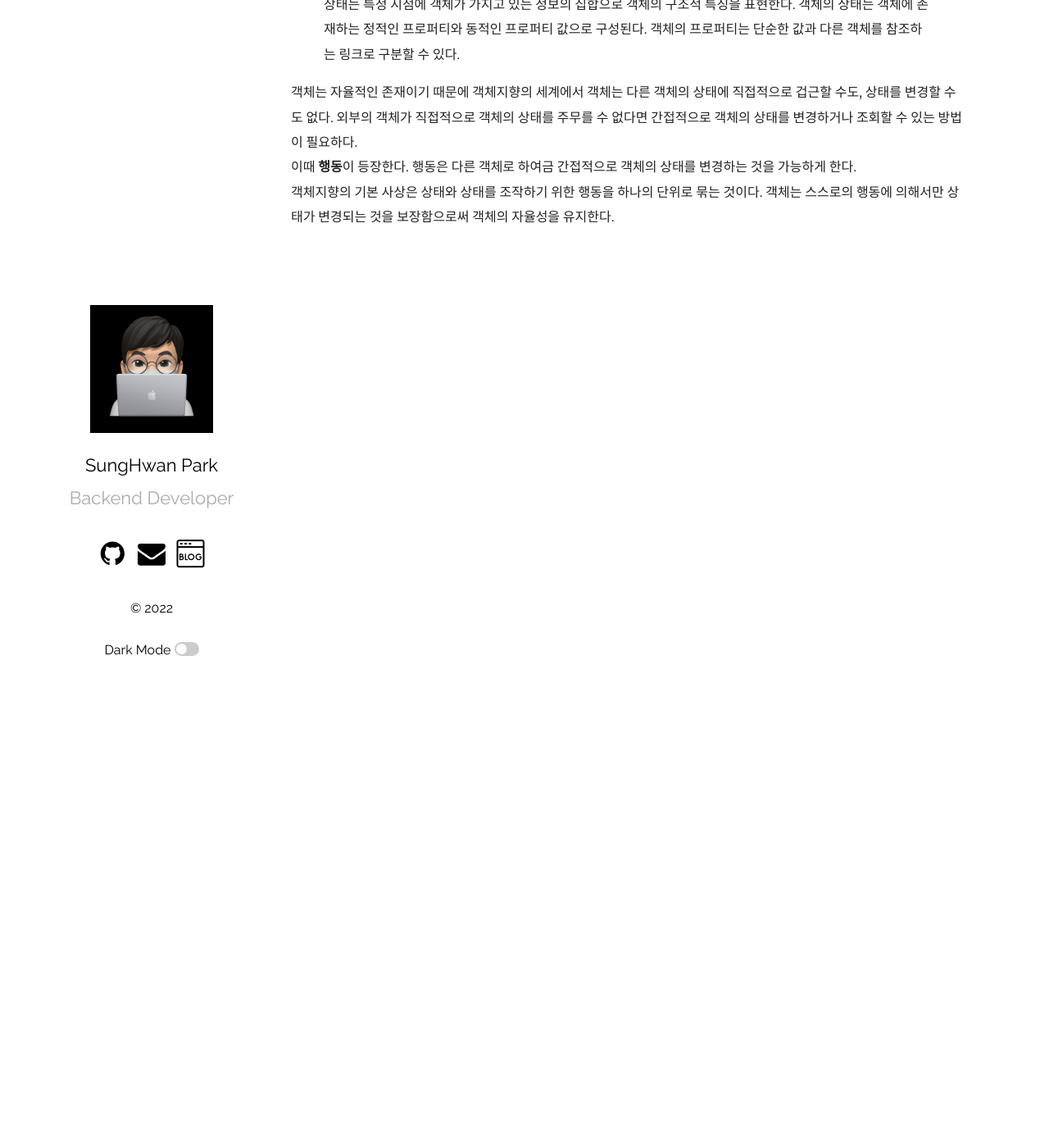
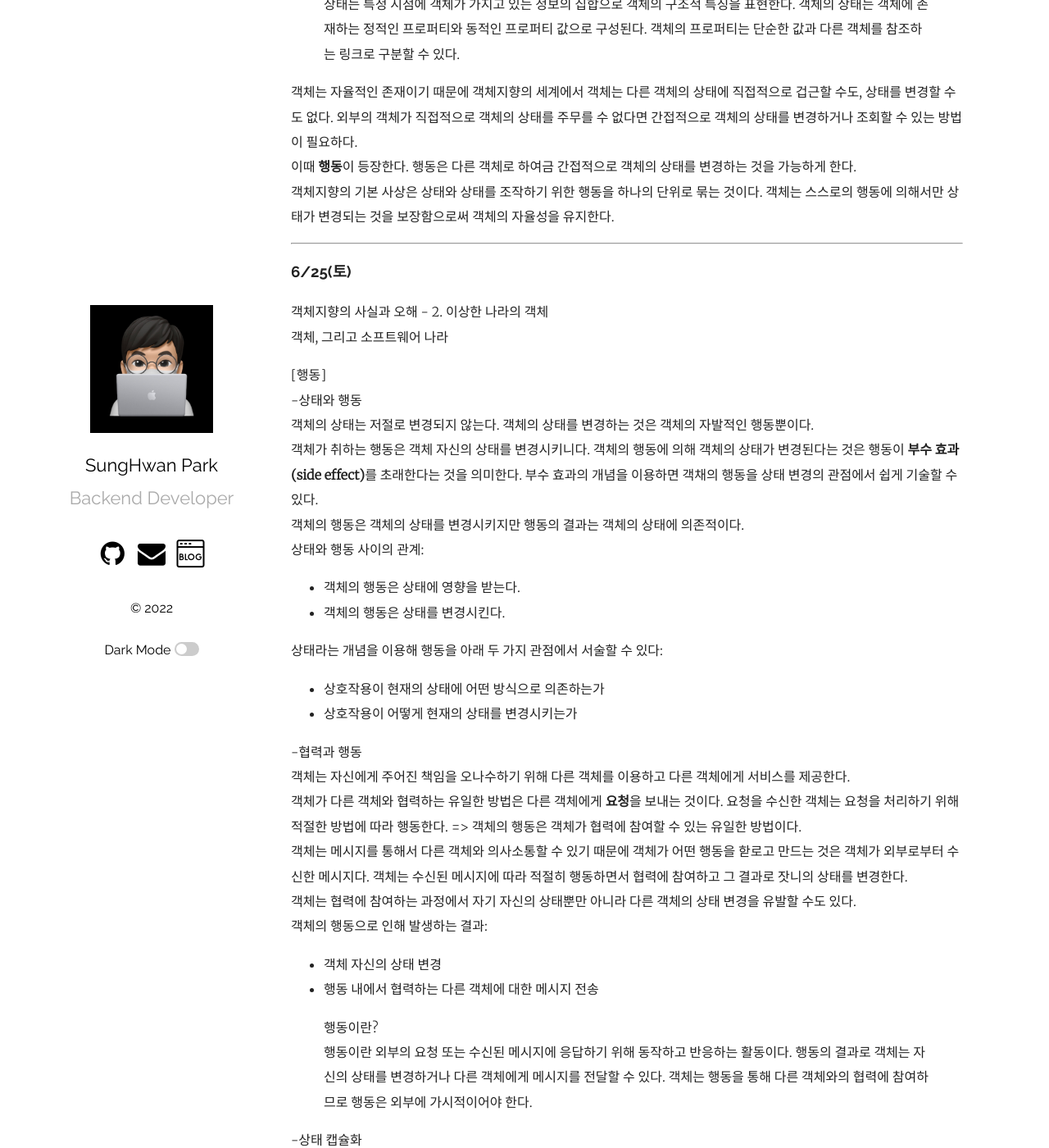
Before and after one commit to mrpark219/TIL, a Jekyll site: the page built from _posts/2022-06-01-6월TIL.markdown, in a window 1280 px wide and 1400 px high, scrolled down 21172 px. Shown: the whole window at 82% size. Built offline with Jekyll 4.4.1, drawn with Linux system fonts in a browser that asks for light colours; comment, search, counter and statistics services are not loaded; some of the changed text lies outside the part shown.

Commit message:
feat: 2022-06-25 TIL 추가

```diff
--- a/_posts/2022-06-01-6월TIL.markdown
+++ b/_posts/2022-06-01-6월TIL.markdown
@@ -875,3 +875,46 @@ public class Client {
 객체는 자율적인 존재이기 때문에 객체지향의 세계에서 객체는 다른 객체의 상태에 직접적으로 겁근할 수도, 상태를 변경할 수도 없다. 외부의 객체가 직접적으로 객체의 상태를 주무를 수 없다면 간접적으로 객체의 상태를 변경하거나 조회할 수 있는 방법이 필요하다.
 이때 **행동**이 등장한다. 행동은 다른 객체로 하여금 간접적으로 객체의 상태를 변경하는 것을 가능하게 한다.
 객체지향의 기본 사상은 상태와 상태를 조작하기 위한 행동을 하나의 단위로 묶는 것이다. 객체는 스스로의 행동에 의해서만 상태가 변경되는 것을 보장함으로써 객체의 자율성을 유지한다.
+
+---
+
+### 6/25(토)
+
+객체지향의 사실과 오해 - 2. 이상한 나라의 객체
+객체, 그리고 소프트웨어 나라
+
+[행동]
+-상태와 행동
+객체의 상태는 저절로 변경되지 않는다. 객체의 상태를 변경하는 것은 객체의 자발적인 행동뿐이다.
+객체가 취하는 행동은 객체 자신의 상태를 변경시키니다. 객체의 행동에 의해 객체의 상태가 변경된다는 것은 행동이 **부수 효과(side effect)**를 초래한다는 것을 의미한다. 부수 효과의 개념을 이용하면 객채의 행동을 상태 변경의 관점에서 쉽게 기술할 수 있다.
+객체의 행동은 객체의 상태를 변경시키지만 행동의 결과는 객체의 상태에 의존적이다.
+상태와 행동 사이의 관계:
+
+-   객체의 행동은 상태에 영향을 받는다.
+-   객체의 행동은 상태를 변경시킨다.
+
+상태라는 개념을 이용해 행동을 아래 두 가지 관점에서 서술할 수 있다:
+
+-   상호작용이 현재의 상태에 어떤 방식으로 의존하는가
+-   상호작용이 어떻게 현재의 상태를 변경시키는가
+
+-협력과 행동
+객체는 자신에게 주어진 책임을 오나수하기 위해 다른 객체를 이용하고 다른 객체에게 서비스를 제공한다.
+객체가 다른 객체와 협력하는 유일한 방법은 다른 객체에게 **요청**을 보내는 것이다. 요청을 수신한 객체는 요청을 처리하기 위해 적절한 방법에 따라 행동한다. => 객체의 행동은 객체가 협력에 참여할 수 있는 유일한 방법이다.
+객체는 메시지를 통해서 다른 객체와 의사소통할 수 있기 때문에 객체가 어떤 행동을 핟로고 만드는 것은 객체가 외부로부터 수신한 메시지다. 객체는 수신된 메시지에 따라 적절히 행동하면서 협력에 참여하고 그 결과로 잣니의 상태를 변경한다.
+객체는 협력에 참여하는 과정에서 자기 자신의 상태뿐만 아니라 다른 객체의 상태 변경을 유발할 수도 있다.
+객체의 행동으로 인해 발생하는 결과:
+
+-   객체 자신의 상태 변경
+-   행동 내에서 협력하는 다른 객체에 대한 메시지 전송
+
+> 행동이란?
+> 행동이란 외부의 요청 또는 수신된 메시지에 응답하기 위해 동작하고 반응하는 활동이다. 행동의 결과로 객체는 자신의 상태를 변경하거나 다른 객체에게 메시지를 전달할 수 있다. 객체는 행동을 통해 다른 객체와의 협력에 참여하므로 행동은 외부에 가시적이어야 한다.
+
+-상태 캡슐화
+현실 세계의 객체와 객체지향 세계의 객체 사이에는 중요한 차이점이 있다. 현실 세계에는 능동적인 존재와 수동적인 존재가 있지만, 객체지향의 세계에서 모든 객체는 자신의 상태를 스스로 관리하는 자율적인 존재이다.
+한 행동에 의해 다른 객체의 상태도 변경되어야 한다면 다른 객체에게 메시지를 전송하는 방법만 존재한다. 다른 객체의 상태가 바뀔지는 해당 메시지를 수신한 객체가 결정할 사항으로 메시지 송신자는 메시지 수신자의 상태 변경에 대해서는 전혀 알지 못한다.
+이는 캡슐화를 의미하는 것으로 객체는 상태를 캡슐 안에 감춰둔 채 외부로 노출하지 않는다. 객체가 외부로 노출하는 것은 행동뿐이며, 외부에서 접근할 수 있는 유일한 방법 역시 행동뿐이다.
+상태를 외부에 노출시키지 않고 행동을 경계로 캡슐화하는 것은 결과적으로 객체의 자율성을 높인다. 자율적인 객체는 스스로 판단하고 스스로 결정하기 때문에 객체의 자율성이 높아질수록 객체의 지능도 높아진다.
+
+**상태를 잘 정의된 행동 집합 뒤로 캡슐화하는 것은 객체의 자율성을 높이고 협력을 단순하고 유연하게 만든다. 이것이 상태를 캡슐화해야 하는 이유다.**
```
